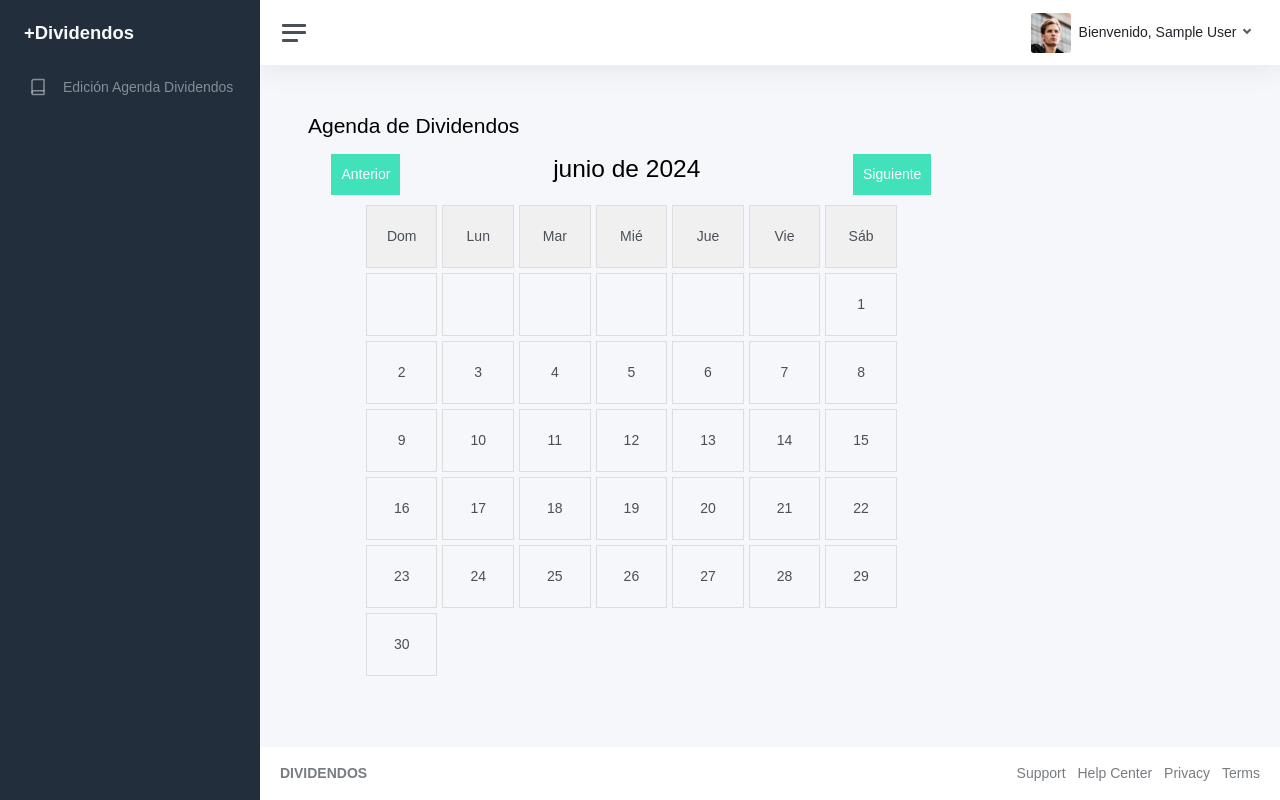
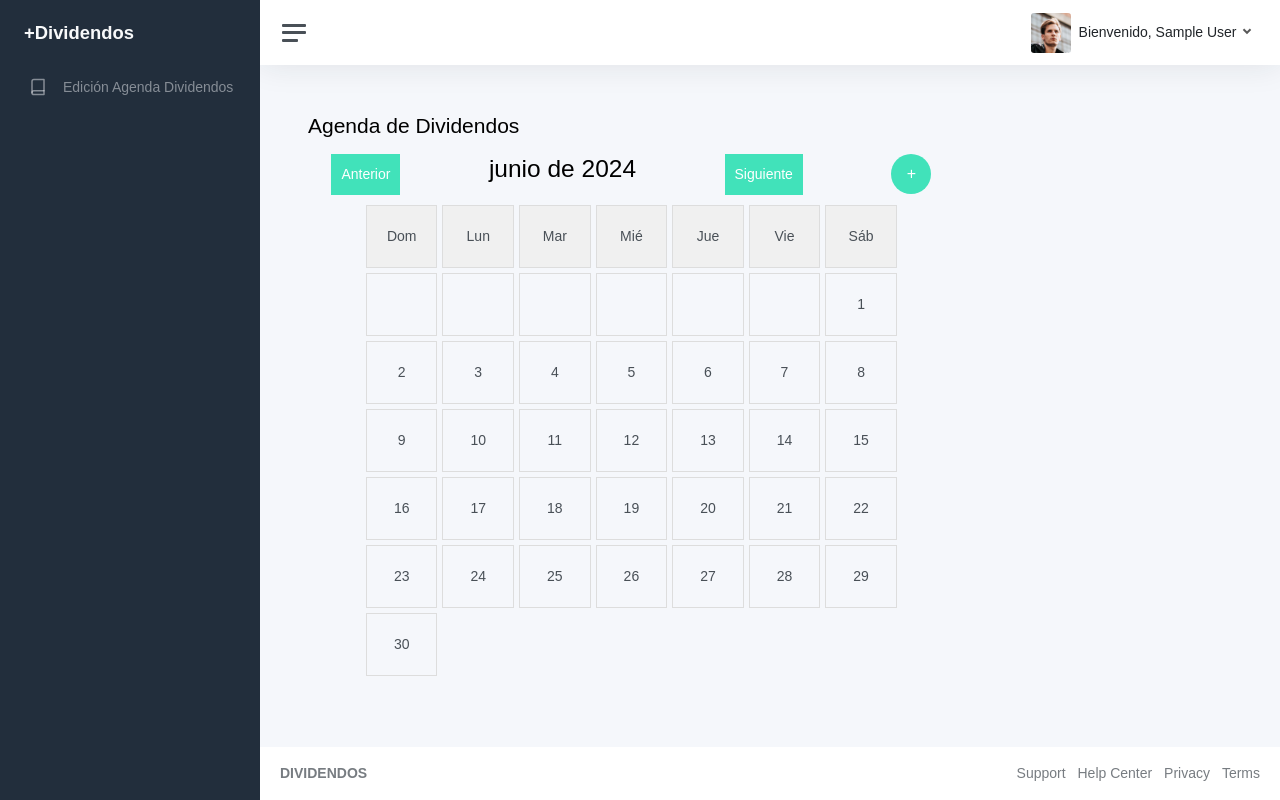
Before and after one commit to Mac0812/didivendos-web, a PHP site: page /pages-admin.php in a window 1280 px wide. Run offline with PHP 8.4, Linux system fonts and the light colour scheme; the visitor is signed in with stand-in values (Sample User, id 1); data that the repository does not hold is empty.

Commit message:
add dividendo

```diff
--- a/static/pages-admin.php
+++ b/static/pages-admin.php
@@ -294,6 +294,7 @@ if (!isset($_SESSION['nombre_completo'])) {
               <button onclick="prevMonth()">Anterior</button>
               <h2 id="calendar-title"></h2>
               <button onclick="nextMonth()">Siguiente</button>
+              <div class="add-event" onclick="showModal(null)">+</div>
             </div>
             <div class="calendar-grid" id="calendar-grid"></div>
           </div>
```
Lines whose indentation alone changed are shown as unchanged.
